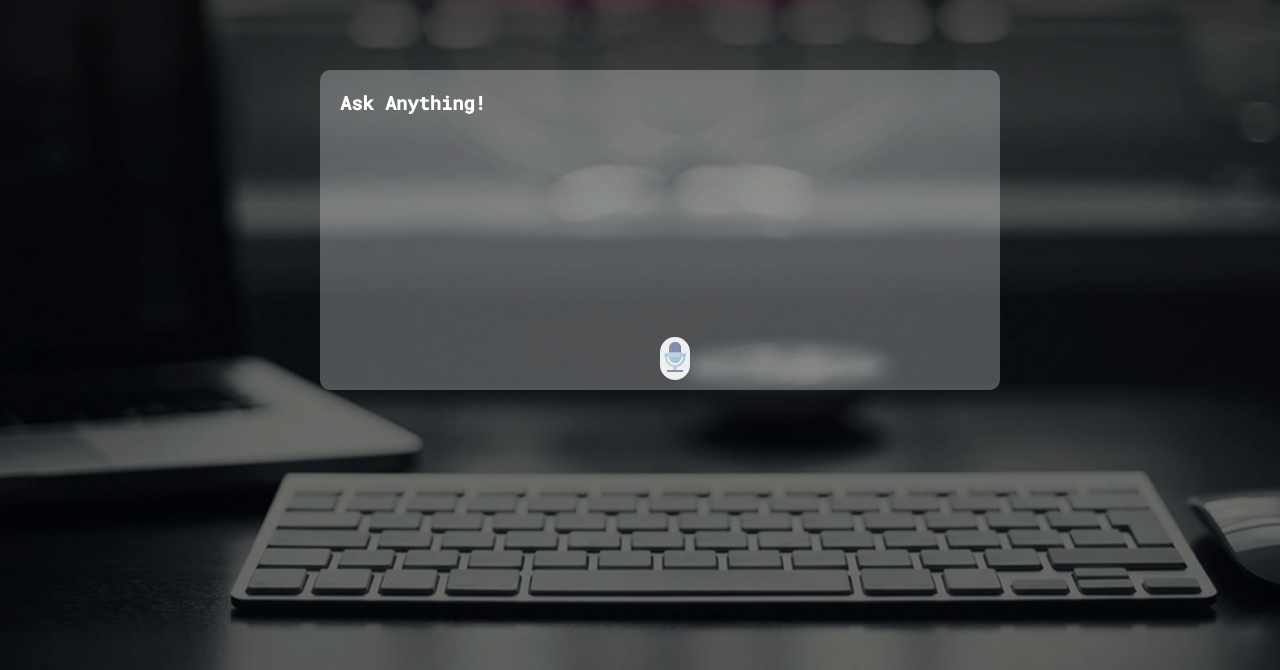
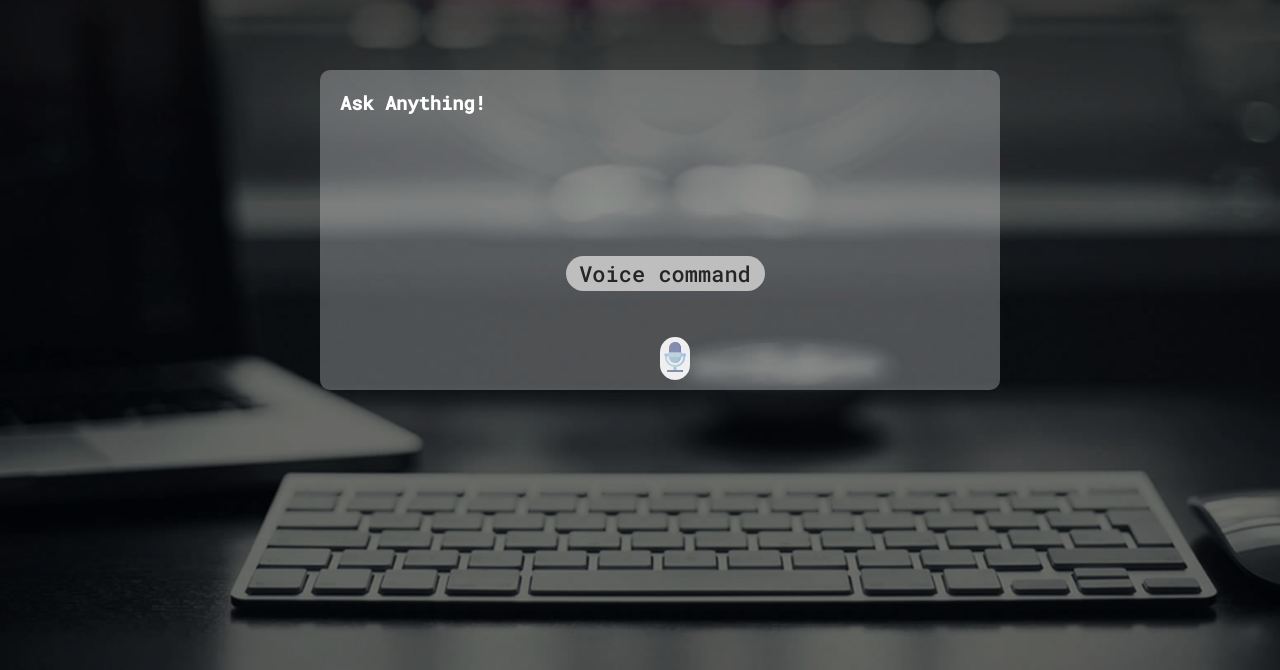
Before and after one commit to dishant-codes/yaro, a plain HTML site: page index.html in a window 1280 px wide. Shown: the part 130-800 px from the top of the page. Drawn offline with Linux system fonts and the light colour scheme; a web font is replaced by a local one.

Commit message:
style voice command button

```diff
--- a/style.css
+++ b/style.css
@@ -12,6 +12,24 @@ body{
     text-align: center;
     font-size: 80px;
     color: white;
+}
+.voice{
+  background-color:rgb(190, 190, 190);
+  border-radius: 30px;
+  text-align: center;
+  position: relative;
+  top: 280px;
+  left: 25px;
+  width: 189px;
+  padding: 3px 5px;
+}
+.voice :hover{
+  color: rgb(117, 147, 155);
+}
+.voice a{
+  text-decoration: none;
+  font-size: 22px;
+  color: rgb(37, 37, 37);
 }
 .container{
     position: absolute;
```
